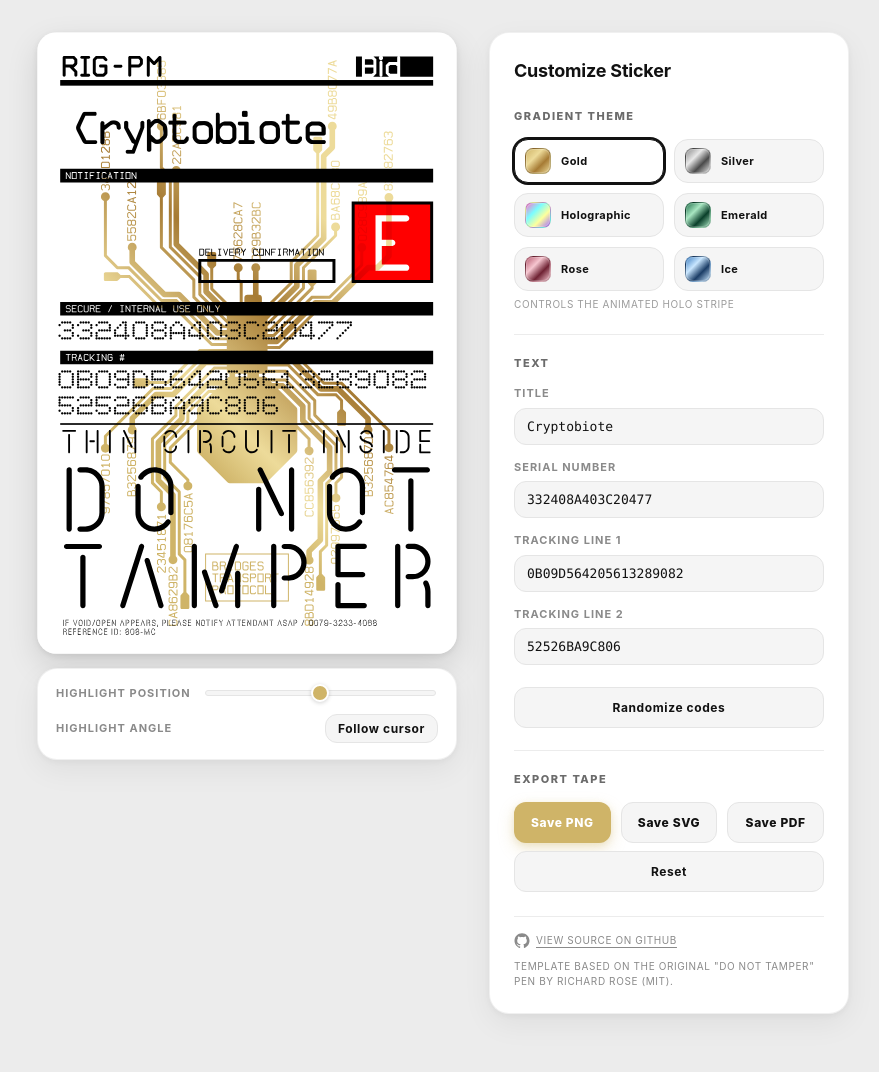
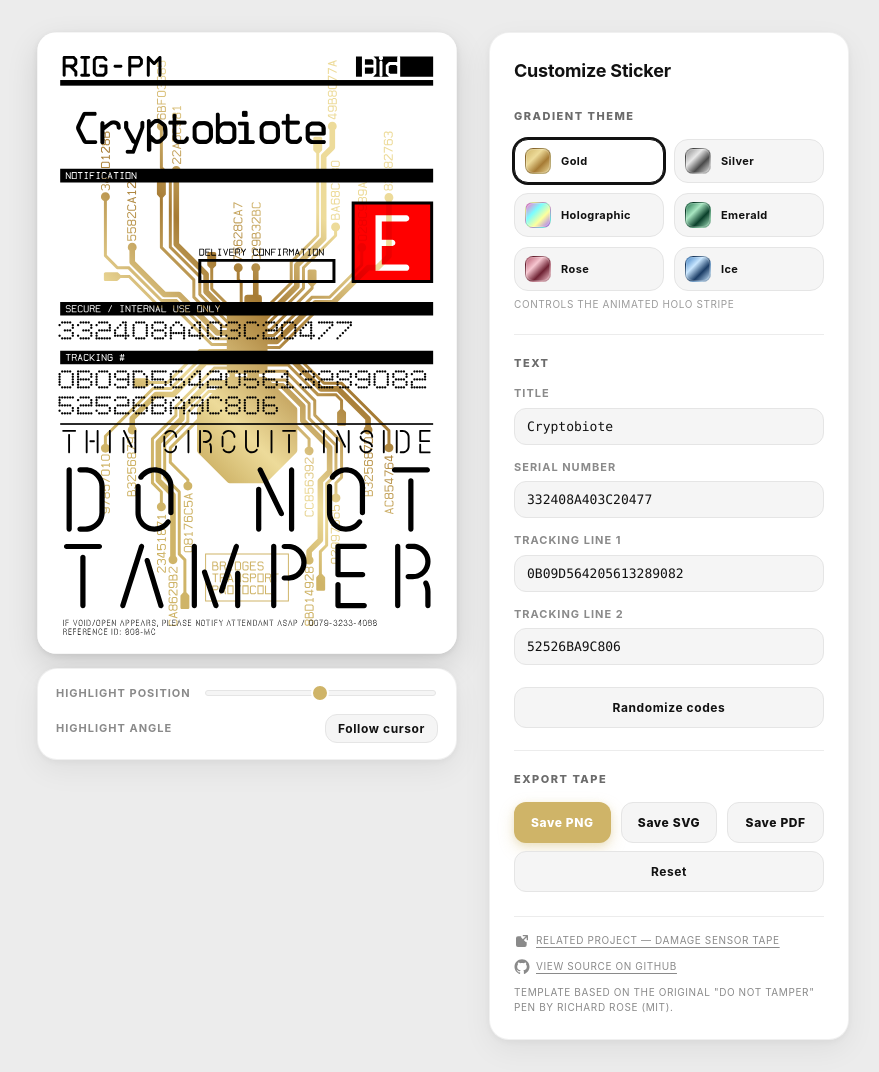
Before and after one commit to jarvisluk/Do-Not-Temper, a website built with Vite: page src/index.html in a window 1280 px wide. Shown: the whole page, without its empty margins (197-1076 px from the left). Before the commit the page ends 1046 px from the top, so only its background shows below. Built offline with nearby package versions, Linux system fonts and the light colour scheme.

Commit message:
Add footer link to related project "Damage Sensor Tape" with corresponding styles for improved visibility

```diff
--- a/src/index.html
+++ b/src/index.html
@@ -76,6 +76,18 @@
 
         <footer class="controls-footer">
           <a
+            class="footer-link"
+            href="https://damage-sensor-tape.pages.dev"
+            target="_blank"
+            rel="noopener noreferrer"
+          >
+            <svg class="footer-link-icon" viewBox="0 0 24 24" width="16" height="16" aria-hidden="true" focusable="false">
+              <path fill="currentColor" d="M10 6H6a2 2 0 0 0-2 2v10a2 2 0 0 0 2 2h10a2 2 0 0 0 2-2v-4M14 4h6m0 0v6m0-6L10 14"/>
+              <path stroke="currentColor" stroke-width="2" stroke-linecap="round" stroke-linejoin="round" fill="none" d="M10 6H6a2 2 0 0 0-2 2v10a2 2 0 0 0 2 2h10a2 2 0 0 0 2-2v-4M14 4h6m0 0v6m0-6L10 14"/>
+            </svg>
+            <span>Related project — Damage Sensor Tape</span>
+          </a>
+          <a
             class="github-link"
             href="https://github.com/jarvisluk/Do-Not-Temper"
             target="_blank"
--- a/src/style.css
+++ b/src/style.css
@@ -369,6 +369,7 @@ body {
   color: var(--text-dim);
 }
 
+.footer-link,
 .github-link {
   display: inline-flex;
   align-items: center;
@@ -383,15 +384,19 @@ body {
   transition: color 150ms ease;
 }
 
+.footer-link:hover,
+.footer-link:focus-visible,
 .github-link:hover,
 .github-link:focus-visible {
   color: var(--text);
 }
 
+.footer-link:focus-visible,
 .github-link:focus-visible {
   outline: none;
 }
 
+.footer-link-icon,
 .github-icon {
   flex: 0 0 auto;
 }
```
